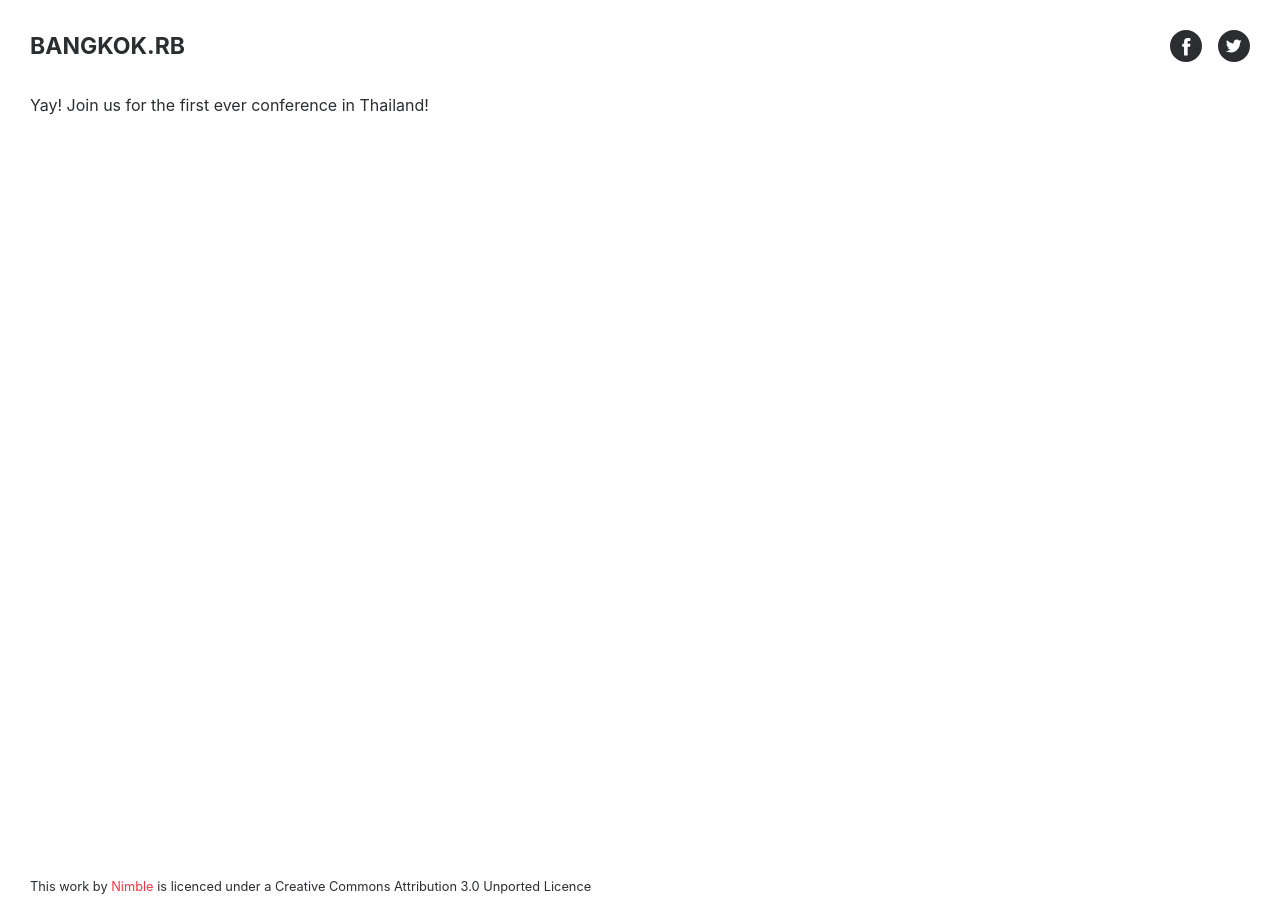
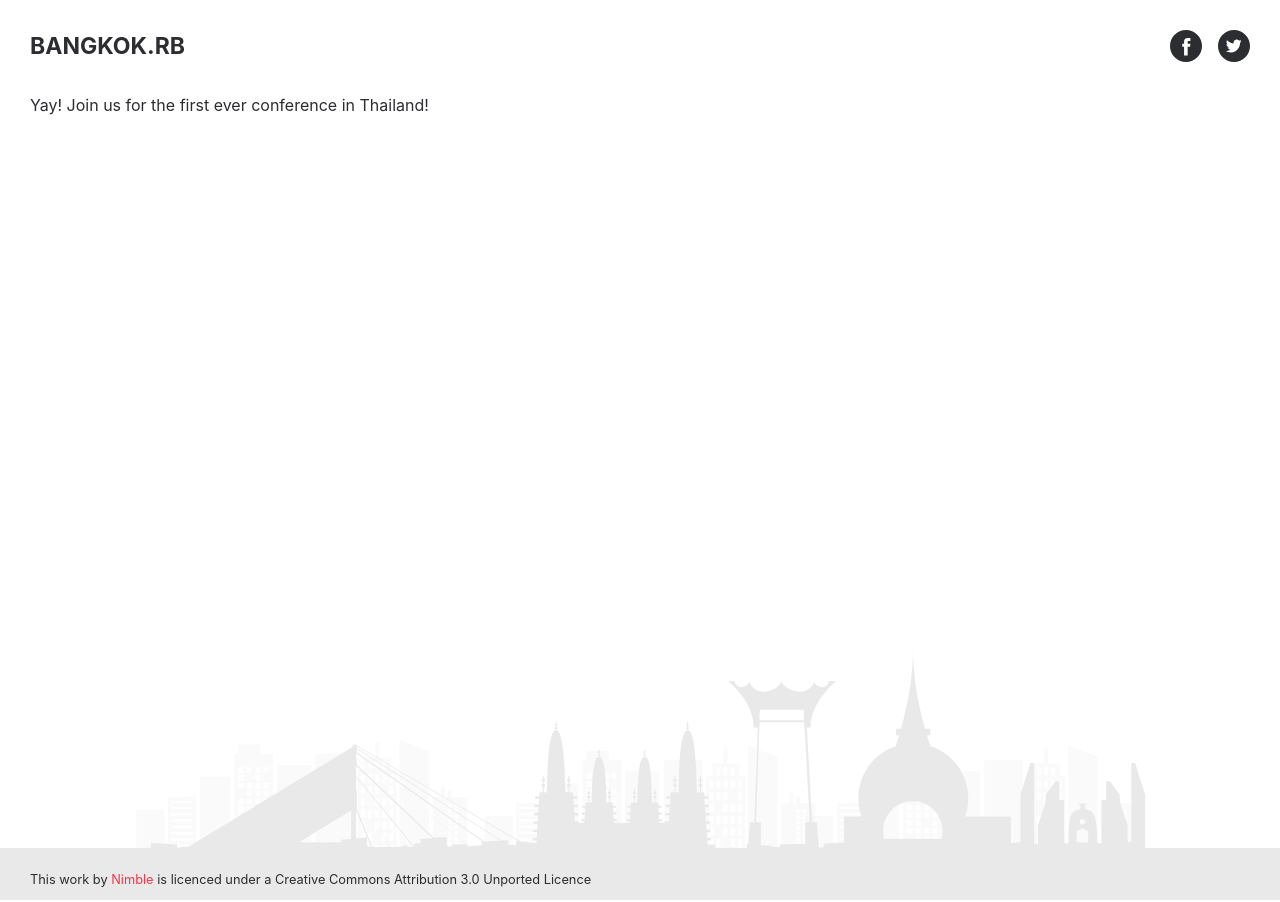
Before and after one commit to bangkokrb/rubyconfth, a Jekyll site: the page built from index.md, in a window 1280 px wide. Built offline with Jekyll 4.4.1, drawn with Linux system fonts in a browser that asks for light colours.

Commit message:
Improve responsive behaviour of the footer and illustration background

```diff
--- /dev/null
+++ b/_sass/components/_app-footer.scss
@@ -0,0 +1,6 @@
+.app-footer {
+  display: flex;
+  align-items: center;
+
+  line-height: 1.2;
+}
--- a/_sass/layouts/default.scss
+++ b/_sass/layouts/default.scss
@@ -1,8 +1,19 @@
 .layout-default body {
   display: grid;
-  grid-template-rows: rem(92px) 1fr rem(30px);
+  grid-template-rows: rem(92px) 1fr rem(40px);
 
   min-height: 100vh;
+
+  background: {
+    image: image-url('shared/bangkok-strip.svg');
+    repeat: no-repeat;
+    size: 250% auto;
+    position: center bottom;
+  }
+
+  @include media-breakpoint-up('sm') {
+    background-size: 100% auto;
+  }
 }
 
 .layout-default .app-header,
@@ -20,7 +31,3 @@
   padding-top: rem(30px);
   padding-bottom: rem(30px);
 }
-
-.layout-default .app-footer {
-  line-height: rem(30px);
-}
--- a/assets/stylesheets/application.scss
+++ b/assets/stylesheets/application.scss
@@ -20,6 +20,7 @@
 
 @import 'layouts/default';
 
+@import 'components/app-footer';
 @import 'components/app-header';
 @import 'components/icon';
 @import 'components/list';
```
Also changed, not shown: assets/images/shared/bangkok-strip.svg (added).
